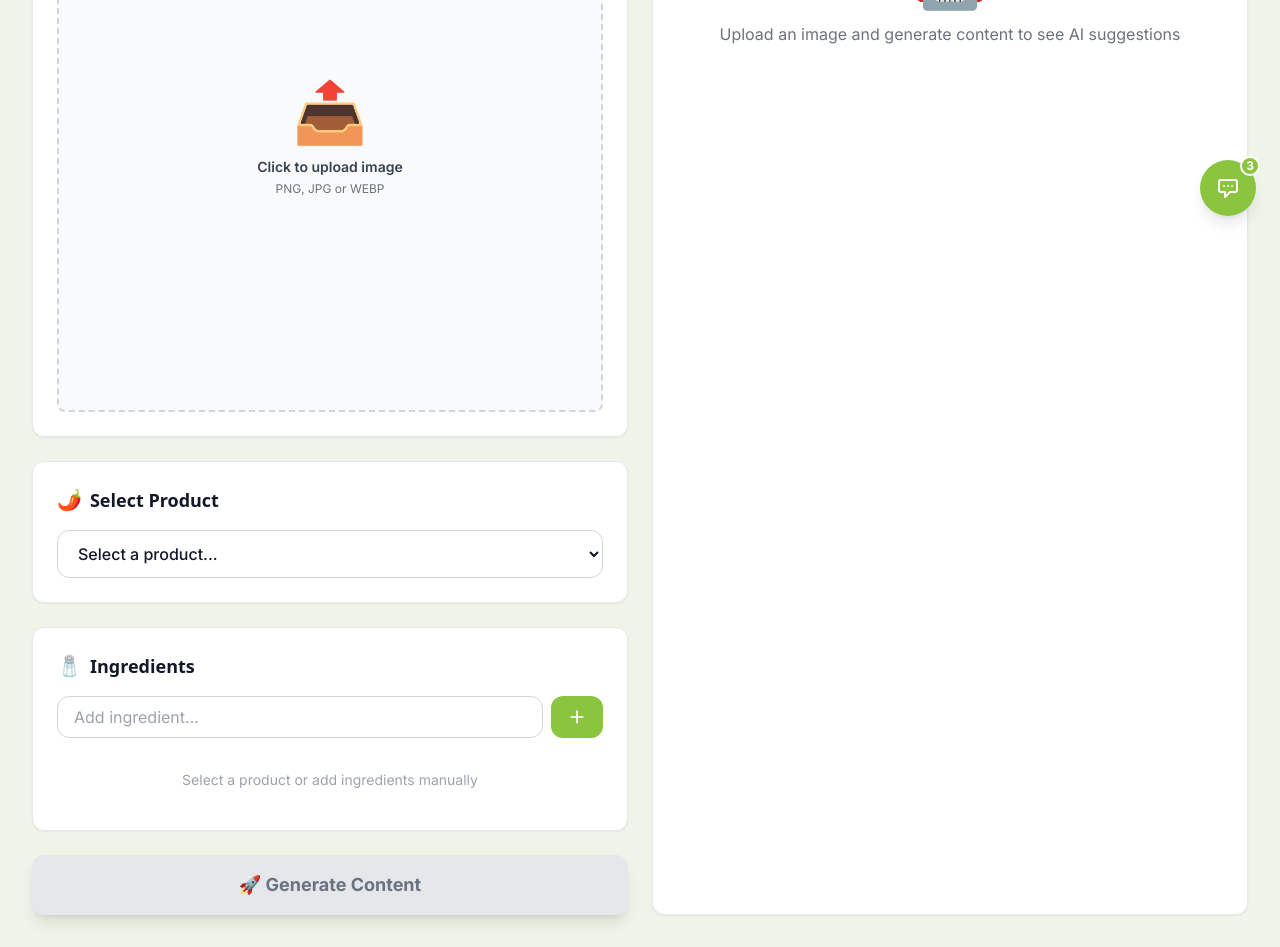
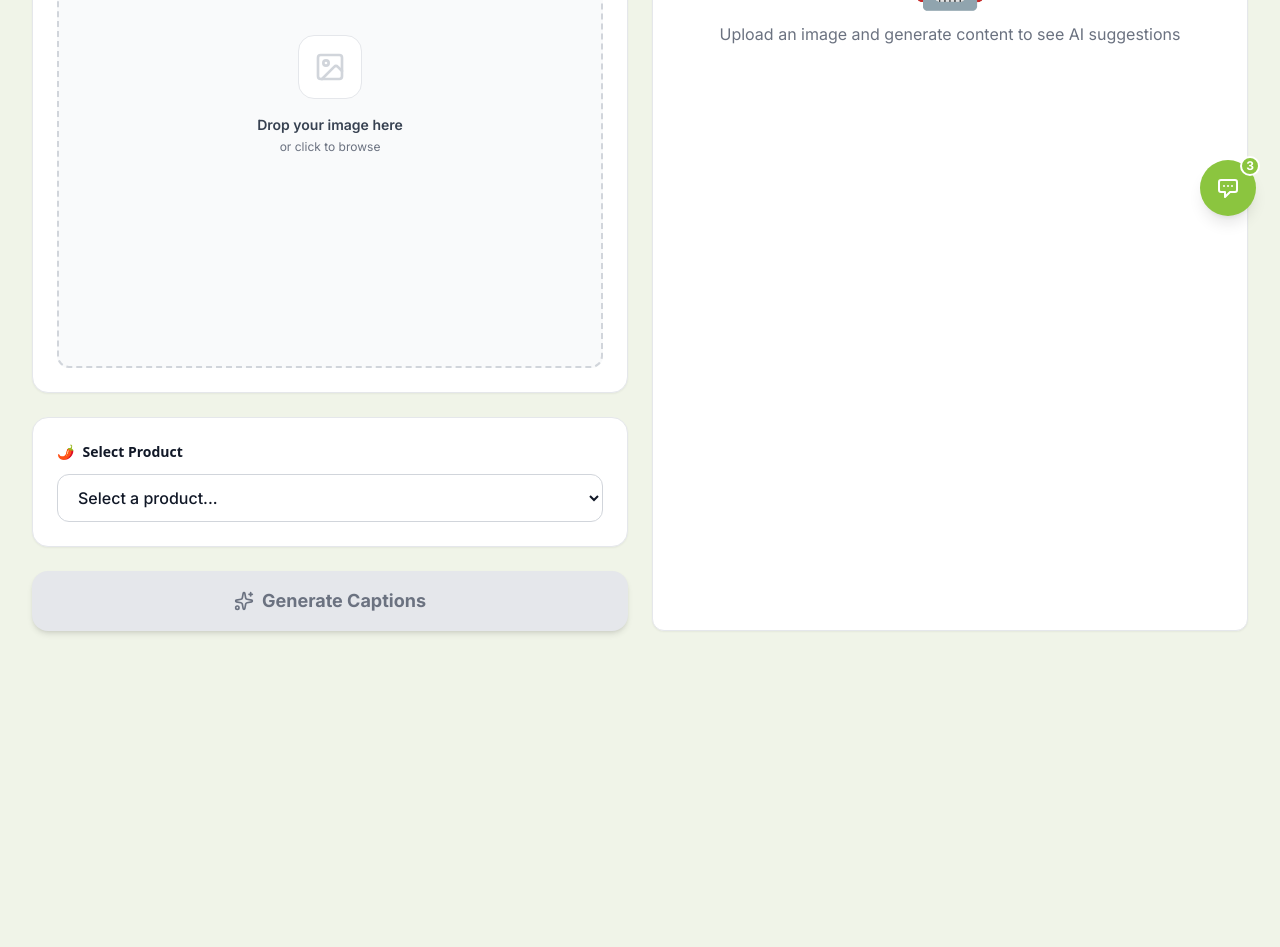
Before and after one commit to Aldazou/SpicejaxOps, a Next.js app: page /content in a window 1280 px wide. Shown: the part 560-1507 px from the top of the page. After the commit the page ends 1223 px from the top, so only its background shows below. Built offline with nearby package versions, Linux system fonts and the light colour scheme.

Commit message:
Simplify Content Studio: auto-load product from enhanced image, remove manual ingredient input

```diff
--- a/app/content/page.tsx
+++ b/app/content/page.tsx
@@ -6,7 +6,7 @@ import MainLayout from "@/components/MainLayout";
 import Image from "next/image";
 import ScheduleModal from "@/components/ScheduleModal";
 import { getProducts, type SpiceProduct } from "@/lib/products";
-import { ImageIcon, Sparkles, X, Plus } from "lucide-react";
+import { ImageIcon, Sparkles, X } from "lucide-react";
 
 interface ContentIdea {
   id: string;
@@ -20,7 +20,6 @@ function ContentStudioContent() {
   const searchParams = useSearchParams();
   const [uploadedImage, setUploadedImage] = useState<string | null>(null);
   const [ingredients, setIngredients] = useState<string[]>([]);
-  const [newIngredient, setNewIngredient] = useState("");
   const [generating, setGenerating] = useState(false);
   const [contentIdeas, setContentIdeas] = useState<ContentIdea[]>([]);
   const [products, setProducts] = useState<SpiceProduct[]>([]);
@@ -81,20 +80,10 @@ function ContentStudioContent() {
     }
   };
 
-  const addIngredient = () => {
-    if (newIngredient.trim()) {
-      setIngredients([...ingredients, newIngredient.trim()]);
-      setNewIngredient("");
-    }
-  };
-
-  const removeIngredient = (index: number) => {
-    setIngredients(ingredients.filter((_, i) => i !== index));
-  };
-
   const generateContent = async () => {
     console.log('🚀 Starting content generation...');
     console.log('Image:', uploadedImage ? 'Present' : 'Missing');
+    console.log('Product:', selectedProductId);
     console.log('Ingredients:', ingredients);
 
     setGenerating(true);
@@ -102,7 +91,6 @@ function ContentStudioContent() {
     try {
       // Get n8n settings
       const settings = JSON.parse(localStorage.getItem('spicejax_settings') || '{}');
-      console.log('n8n settings:', settings);
 
       const headers: HeadersInit = {
         'Content-Type': 'application/json',
@@ -111,10 +99,14 @@ function ContentStudioContent() {
       if (settings.n8nUrl) headers['X-N8N-URL'] = settings.n8nUrl;
       if (settings.apiKey) headers['X-N8N-API-KEY'] = settings.apiKey;
 
+      // Get product name
+      const selectedProduct = products.find(p => p.id === selectedProductId);
+      const productName = selectedProduct?.name || "SpiceJax Blend";
+
       const payload = {
         image: uploadedImage,
         ingredients: ingredients,
-        productName: "SpiceJax Blend"
+        productName: productName,
       };
 
       console.log('📤 Calling workflow with payload:', payload);
@@ -269,39 +261,66 @@ function ContentStudioContent() {
         </div>
 
         <div className="grid grid-cols-1 gap-6 xl:grid-cols-2">
-          {/* Left: Upload & Ingredients */}
+          {/* Left: Image & Product Info */}
           <div className="space-y-6">
-            {/* Image Upload */}
-            <div className="bg-white rounded-xl border border-gray-200 shadow-sm p-6">
-              <h2 className="text-xl font-bold text-gray-900 mb-4">
-                📸 Upload Image
-              </h2>
-
+            {/* Image Preview */}
+            <div className="bg-white rounded-2xl border border-gray-200 shadow-sm p-6">
               <div className="relative">
                 {uploadedImage ? (
-                  <div className="relative w-full aspect-square rounded-lg overflow-hidden bg-gray-100">
+                  <div className="relative w-full aspect-square rounded-xl overflow-hidden bg-gray-100">
                     <Image
                       src={uploadedImage}
-                      alt="Uploaded"
+                      alt="Product"
                       fill
                       className="object-cover"
                     />
-                    <button
-                      onClick={() => setUploadedImage(null)}
-                      className="absolute top-2 right-2 bg-white/90 text-[#4f7f00] p-2 rounded-full border border-[#d2e6b5] hover:bg-[#8bc53f] hover:text-white transition"
-                    >
-                      ✕
-                    </button>
+                    {!fromLibrary && (
+                      <button
+                        onClick={() => {
+                          setUploadedImage(null);
+                          setSelectedProductId("");
+                          setIngredients([]);
+                        }}
+                        className="absolute top-3 right-3 bg-white/90 text-gray-600 p-2 rounded-xl border border-gray-200 hover:bg-red-50 hover:text-red-500 hover:border-red-200 transition"
+                      >
+                        <X className="w-4 h-4" />
+                      </button>
+                    )}
+
+                    {/* Product badge if selected */}
+                    {selectedProductId && (
+                      <div className="absolute bottom-3 left-3 right-3">
+                        <div className="bg-white/95 backdrop-blur rounded-xl p-3 border border-gray-200">
+                          <p className="font-bold text-gray-900 text-sm">
+                            {products.find(p => p.id === selectedProductId)?.name}
+                          </p>
+                          <div className="flex flex-wrap gap-1 mt-2">
+                            {ingredients.slice(0, 5).map((ing, i) => (
+                              <span key={i} className="px-2 py-0.5 bg-brand-sage text-brand-text text-[10px] font-medium rounded-full">
+                                {ing}
+                              </span>
+                            ))}
+                            {ingredients.length > 5 && (
+                              <span className="px-2 py-0.5 bg-gray-100 text-gray-500 text-[10px] font-medium rounded-full">
+                                +{ingredients.length - 5} more
+                              </span>
+                            )}
+                          </div>
+                        </div>
+                      </div>
+                    )}
                   </div>
                 ) : (
-                  <label className="flex flex-col items-center justify-center w-full aspect-square border-2 border-dashed border-gray-300 rounded-lg cursor-pointer bg-gray-50 hover:bg-gray-100 transition-colors">
+                  <label className="flex flex-col items-center justify-center w-full aspect-square border-2 border-dashed border-gray-300 rounded-xl cursor-pointer bg-gray-50 hover:bg-gray-100 transition-colors">
                     <div className="flex flex-col items-center justify-center py-10">
-                      <p className="text-6xl mb-4">📤</p>
+                      <div className="w-16 h-16 rounded-2xl bg-white flex items-center justify-center mb-4 border border-gray-200">
+                        <ImageIcon className="w-8 h-8 text-gray-300" />
+                      </div>
                       <p className="text-sm font-semibold text-gray-700">
-                        Click to upload image
+                        Drop your image here
                       </p>
                       <p className="text-xs text-gray-500 mt-1">
-                        PNG, JPG or WEBP
+                        or click to browse
                       </p>
                     </div>
                     <input
@@ -315,11 +334,11 @@ function ContentStudioContent() {
               </div>
             </div>
 
-            {/* Product Selector */}
-            {products.length > 0 && (
-              <div className="bg-white rounded-xl border border-gray-200 shadow-sm p-6">
-                <h2 className="text-lg font-bold text-gray-900 mb-4 flex items-center gap-2">
-                  <span className="text-xl">🌶️</span> Select Product
+            {/* Product Selector - only show if NOT from library/enhance */}
+            {!fromLibrary && products.length > 0 && (
+              <div className="bg-white rounded-2xl border border-gray-200 shadow-sm p-6">
+                <h2 className="text-sm font-bold text-gray-900 mb-3 flex items-center gap-2">
+                  <span>🌶️</span> Select Product
                 </h2>
 
                 <select
@@ -337,63 +356,23 @@ function ContentStudioContent() {
               </div>
             )}
 
-            {/* Ingredients */}
-            <div className="bg-white rounded-xl border border-gray-200 shadow-sm p-6">
-              <h2 className="text-lg font-bold text-gray-900 mb-4 flex items-center gap-2">
-                <span className="text-xl">🧂</span> Ingredients
-                {selectedProductId && (
-                  <span className="text-xs font-normal text-gray-500 ml-auto">Auto-loaded from product</span>
-                )}
-              </h2>
-
-              <div className="flex gap-2 mb-4">
-                <input
-                  type="text"
-                  value={newIngredient}
-                  onChange={(e) => setNewIngredient(e.target.value)}
-                  onKeyPress={(e) => e.key === "Enter" && addIngredient()}
-                  placeholder="Add ingredient..."
-                  className="flex-1 px-4 py-2 border border-gray-300 rounded-xl focus:outline-none focus:ring-2 focus:ring-[#8bc53f]"
-                />
-                <button
-                  onClick={addIngredient}
-                  className="px-4 py-2 bg-[#8bc53f] text-white font-medium rounded-xl hover:bg-[#77a933] transition-colors"
-                >
-                  <Plus className="w-5 h-5" />
-                </button>
-              </div>
-
-              <div className="flex flex-wrap gap-2">
-                {ingredients.map((ingredient, index) => (
-                  <span
-                    key={index}
-                    className="inline-flex items-center gap-1.5 px-3 py-1.5 bg-brand-sage text-brand-text rounded-full text-sm border border-brand-gold/20"
-                  >
-                    {ingredient}
-                    <button
-                      onClick={() => removeIngredient(index)}
-                      className="text-brand-text/50 hover:text-brand-rust transition-colors"
-                    >
-                      <X className="w-3.5 h-3.5" />
-                    </button>
-                  </span>
-                ))}
-              </div>
-
-              {ingredients.length === 0 && (
-                <p className="text-center text-gray-400 text-sm py-4">
-                  Select a product or add ingredients manually
-                </p>
-              )}
-            </div>
-
             {/* Generate Button */}
             <button
               onClick={generateContent}
               disabled={!uploadedImage || generating}
-              className="w-full py-3 sm:py-4 bg-[#8bc53f] text-white font-bold text-base sm:text-lg rounded-xl hover:bg-[#77a933] disabled:bg-gray-200 disabled:text-gray-500 disabled:cursor-not-allowed transition-all shadow-lg"
+              className="w-full py-4 bg-gradient-to-r from-brand-lime to-spice-600 text-white font-bold text-lg rounded-2xl hover:shadow-lg hover:shadow-brand-lime/30 disabled:bg-gray-200 disabled:text-gray-500 disabled:cursor-not-allowed disabled:from-gray-200 disabled:to-gray-200 transition-all shadow-md flex items-center justify-center gap-2"
             >
-              {generating ? "✨ Generating..." : "🚀 Generate Content"}
+              {generating ? (
+                <>
+                  <div className="w-5 h-5 border-2 border-white/30 border-t-white rounded-full animate-spin" />
+                  Generating...
+                </>
+              ) : (
+                <>
+                  <Sparkles className="w-5 h-5" />
+                  Generate Captions
+                </>
+              )}
             </button>
           </div>
 
```
